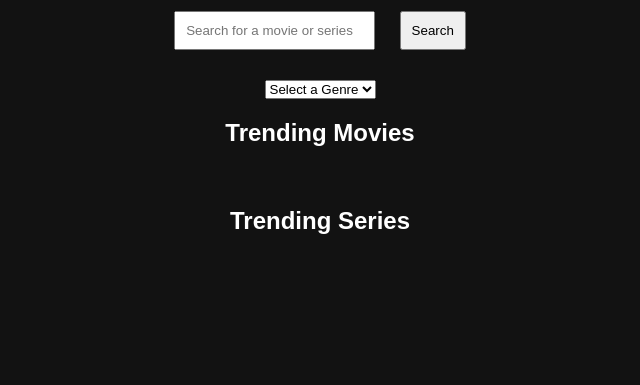
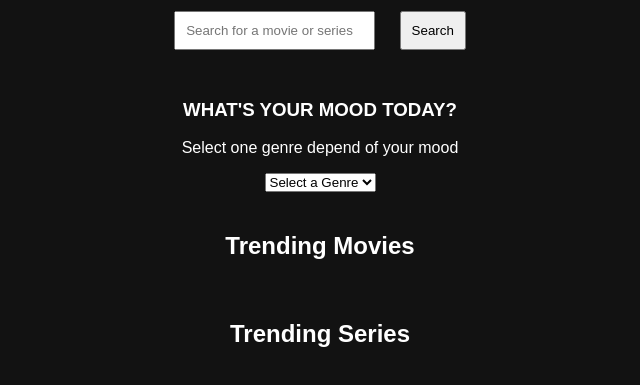
Before and after one commit to Graciel001/movie-recommendations-app, a plain HTML site: page index.html in a window 1280 px wide. Shown: the part 107-492 px from the top of the page, without its empty margins (320-960 px from the left). Drawn offline with Linux system fonts and the light colour scheme; no server answers.

Commit message:
benjamin

```diff
--- a/index.html
+++ b/index.html
@@ -11,12 +11,16 @@
         <h1>Movie Recommendations</h1>
         <input type="text" id="searchInput" placeholder="Search for a movie or series">
         <button id="searchButton">Search</button>
-        <div id="searchResults"></div>
     </header>
     <main id="results">
+        <h3>
+            WHAT'S YOUR MOOD TODAY?
+        </h3>
+        <p>Select one genre depend of your mood</p>
         <select id="genreSelect">
             <!-- Dynamic options here -->
         </select>
+        <div id="searchResults"></div>
         <section>
             <h2>
                 Trending Movies
--- a/js/config.js
+++ b/js/config.js
@@ -1,3 +1,3 @@
 // config.js
 export const TMDB_API_KEY = "2cb1d37b6731f33714453a772c38e359";
-export const YOUTUBE_API_KEY = "AIzaSyD70Pv65ADYuh9-Ne7SPbAlBQyz3eGKCBA";
+export const YOUTUBE_API_KEY = "AIzaSyBI3ssFX0Bhm55hpSaUFrxgbgw0jGJEaB4";
--- a/styles.css
+++ b/styles.css
@@ -31,3 +31,11 @@ input, button {
     width: 100%;
     border-radius: 10px;
 }
+
+#searchResults {
+    display: flex;
+    gap: 10px;
+    overflow-x: auto;
+    padding: 10px;
+    scroll-behavior: smooth;
+}
```
